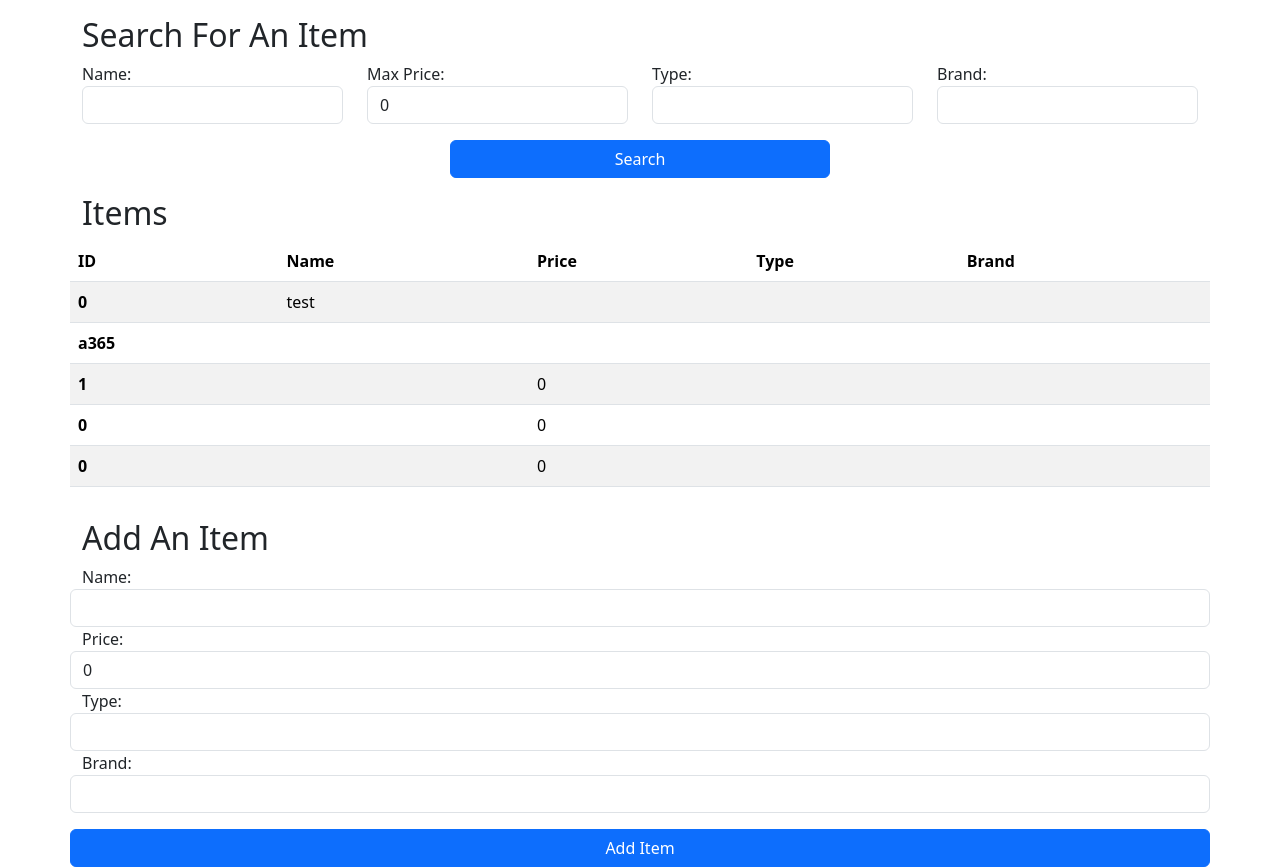
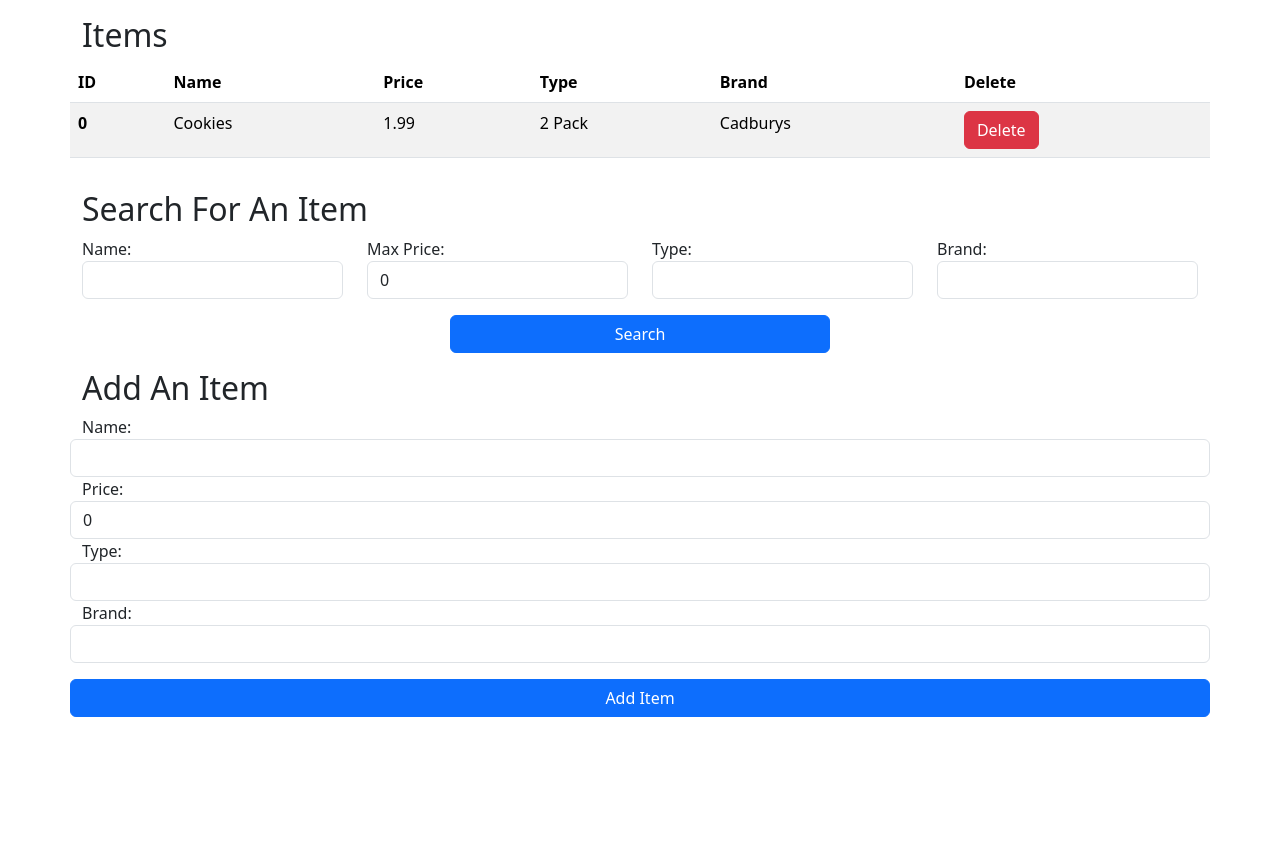
Before and after one commit to RyanLanz123/ReactBeginners, a React (Create React App) app in the folder inventory/: page / in a window 1280 px wide. After the commit the page ends 800 px from the top, so only its background shows below. Built offline with nearby package versions, Linux system fonts and the light colour scheme; data requests are answered from the project's data file.

Commit message:
add delete items function

```diff
--- a/inventory/db.json
+++ b/inventory/db.json
@@ -1,32 +1,11 @@
 {
   "items": [
     {
-      "id": "0",
-      "name": "test"
-    },
-    {
-      "id": "a365"
-    },
-    {
-      "id": "1",
-      "name": "",
-      "price": 0,
-      "type": "",
-      "brand": ""
-    },
-    {
-      "id": "0",
-      "name": "",
-      "price": 0,
-      "type": "",
-      "brand": ""
-    },
-    {
       "id": 0,
-      "name": "",
-      "price": 0,
-      "type": "",
-      "brand": ""
+      "name": "Cookies",
+      "price": "1.99",
+      "type": "2 Pack",
+      "brand": "Cadburys"
     }
   ]
 }
--- a/inventory/src/App.js
+++ b/inventory/src/App.js
@@ -16,6 +16,21 @@
 
   const updateFilters = (searchParams) => {
     setFilters (searchParams);
+  }
+
+  const deleteItem = (item) => {
+    const items = data["items"];
+    const requestOptions = {
+      method: "DELETE"
+    }
+    fetch(`http://localhost:3000/items/${item.id}`, requestOptions).then(
+      (response) => {
+        if (response.ok){
+          const idx = items.indexOf(item);
+          items.splice(idx, 1);
+          setData({ items: items})
+        }
+      });
   }
 
   const addItemToData = (item) => {
@@ -70,13 +85,20 @@
   return (
     <div className="container">
       <div className="row mt-3">
-        <SearchBar updateSearchParams= {updateFilters} />
+        <ItemsDisplay
+        deleteItem={deleteItem}
+        items={data["items"]}
+        />
       </div>
       <div className="row mt-3">
-        <ItemsDisplay items={data["items"]}/>
+        <SearchBar
+        updateSearchParams= {updateFilters}
+        />
       </div>
       <div className="row mt-3">
-        <AddItem addItem={addItemToData}/>
+        <AddItem
+        addItem={addItemToData}
+        />
       </div>
     </div>
   );
--- a/inventory/src/ItemsDisplay.js
+++ b/inventory/src/ItemsDisplay.js
@@ -1,4 +1,4 @@
-function ItemsDisplay(props) {
+function ItemsDisplay({ items, deleteItem }) {
     const showItem = (item) => {
         return (
             <tr key={item.id}>
@@ -7,6 +7,9 @@
                 <td>{item.price}</td>
                 <td>{item.type}</td>
                 <td>{item.brand}</td>
+                <td>
+                    <button className="btn btn-danger" onClick={() => deleteItem(item)}>Delete</button>
+                </td>
             </tr>
         );
     };
@@ -25,10 +28,11 @@
                             <th scope="col">Price</th>
                             <th scope="col">Type</th>
                             <th scope="col">Brand</th>
+                            <th scope="col">Delete</th>
                         </tr>
                     </thead>
                     <tbody>
-                        {props.items.map(showItem)}
+                        {items.map(showItem)}
                     </tbody>
                 </table>
             </div>
```
